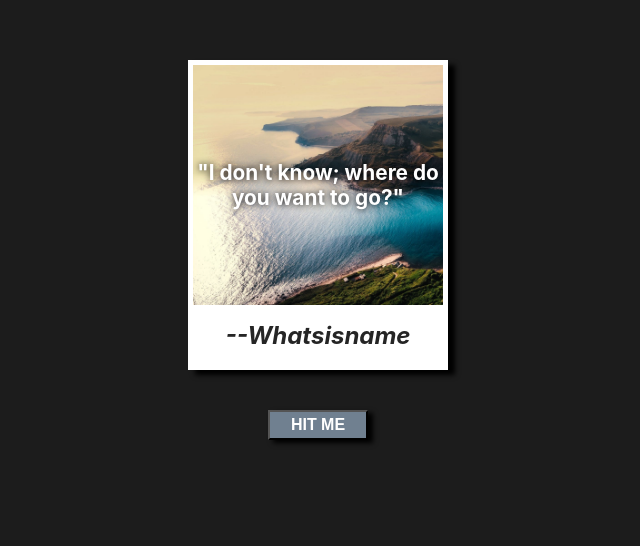
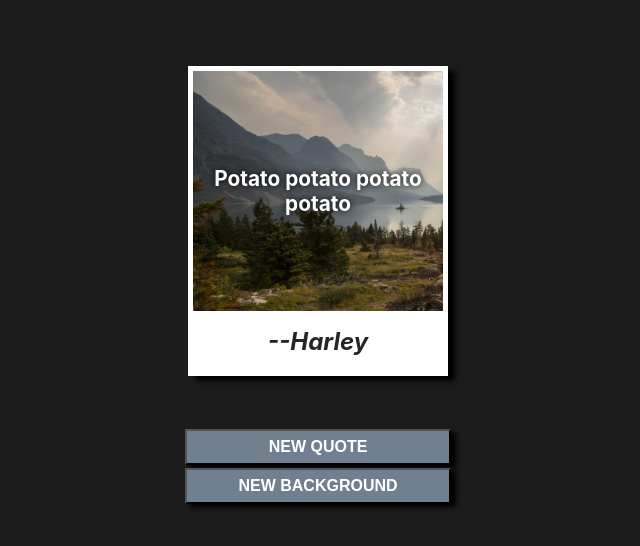
Before and after one commit to theothermelissa/quote-machine, a React (Create React App) app: page / in a window 1280 px wide. Shown: the part 130-676 px from the top of the page, without its empty margins (322-962 px from the left). Built offline with nearby package versions, Linux system fonts and the light colour scheme.

Commit message:
Change quote with state

```diff
--- a/package.json
+++ b/package.json
@@ -3,6 +3,9 @@
   "version": "0.1.0",
   "private": true,
   "dependencies": {
+    "@fortawesome/fontawesome-svg-core": "^1.2.17",
+    "@fortawesome/free-brands-svg-icons": "^5.8.1",
+    "@fortawesome/react-fontawesome": "^0.1.4",
     "react": "^16.8.6",
     "react-dom": "^16.8.6",
     "react-scripts": "2.1.8",
--- a/src/components/BodyContent.js
+++ b/src/components/BodyContent.js
@@ -2,8 +2,10 @@ import React, { Component } from 'react';
 import styled from 'styled-components';
 import { black, charcoal, darkgray, gray, lightgray } from './Colors';
 import beachBackground from '../images/beachBackground.jpeg';
-import NewQuoteButton from './NewQuoteButton';
-
+import archBackground from '../images/archBackground.jpg';
+import mountainLakeBackground from '../images/mountainLakeBackground.jpg';
+import NewButton from './NewButton';
+import { FontAwesomeIcon } from '@fortawesome/react-fonawesome';
 
 const BodyContainer = styled.div`
   display: flex;
@@ -22,10 +24,41 @@ const Polaroid = styled.div`
   width: 250px;
   height: 292;
   padding: 5px 5px 5px 5px;
-  margin: 0px;
+  margin: 0px 0px 50px 0px;
   background-color: white;
   box-shadow: 7px 5px 5px;
   `;
+
+const backgrounds = [
+  {
+    image: beachBackground,
+    alt: "Beach"},
+  {
+    image: archBackground,
+    alt: "Arch"
+  },
+  {
+    image: mountainLakeBackground,
+    alt: "Mountain Lake"
+  },
+];
+
+// const icons = [
+//   {
+//     twitter:
+//   }
+// ]
+
+const quotes = [
+  {
+    statement: "I want it all, and I want it now.",
+    speaker: "--Everyone"
+  },
+  {
+    statement: "Potato potato potato potato",
+    speaker: "--Harley"
+  }
+];
 
 const QuoteBox = styled.div`
   display: flex;
@@ -41,16 +74,6 @@ const QuoteBox = styled.div`
   overflow: hidden;
   `;
 
-  const BackgroundImage = styled.img`
-    position: absolute;
-    left: 0;
-    top: 0;
-    margin: 0px;
-    padding: 0px;
-    width: auto;
-    height: inherit;
-  `;
-
 const Quote = styled.p`
   position: absolute;
   color: white;
@@ -58,6 +81,16 @@ const Quote = styled.p`
   font-weight: bold;
   font-size: 1.3em;
   text-shadow: 0px 0px 7px black;
+  `;
+
+const BackgroundImage = styled.img`
+  position: absolute;
+  left: 0;
+  top: 0;
+  margin: 0px;
+  padding: 0px;
+  width: auto;
+  height: inherit;
 `;
 
 const CitationBox = styled.div`
@@ -67,39 +100,61 @@ const CitationBox = styled.div`
   height: 60px;
   margin: 0px;
   padding: 0px;
-`;
+  `;
 
 const Citation = styled.h2`
   font-style: italic;
   color: ${darkgray};
+  `;
+
+const ShareBox = styled.div`
+  display: flex;
+  flex-flow: row wrap;
+  height: 30px;
+  align-items: flex-start;
 `;
 
-
+const ShareIcon = styled.img`
+  margin: 0px;
+  padding: 0px;
+  height: inherit;
+  width: auto;
+`;
 
 class BodyContent extends Component {
   constructor(props) {
     super(props);
     this.state = {
       quote: 1,
-      speaker: 1,
-      background: 1
+      background: 2
     };
   }
 
   render() {
+    const randomBackground = () => Math.floor(Math.random() * backgrounds.length);
+    const randomQuote = () => Math.floor(Math.random() * quotes.length);
+    console.log("RandomBackground: ", randomBackground());
+    const setBackground = () => this.setState({background: randomBackground()});
+    const setQuote = () => this.setState({quote: randomQuote()});
     return (
       <BodyContainer>
-        {/* <img src={beachBackground} alt='Beach' /> */}
+        <ShareBox>
+          <ShareIcon />
+        </ShareBox>
         <Polaroid>
           <QuoteBox>
-            <BackgroundImage src={beachBackground} alt="Beach" />
-            <Quote>"I don't know; where do you want to go?"</Quote>
+            <BackgroundImage
+              {...this.state}
+              src={backgrounds[this.state.background].image}
+              alt={backgrounds[this.state.background].alt} />
+            <Quote>{quotes[this.state.quote].statement}</Quote>
           </QuoteBox>
           <CitationBox>
-            <Citation>--Whatsisname</Citation>
+            <Citation>{quotes[this.state.quote].speaker}</Citation>
           </CitationBox>
         </Polaroid>
-        <NewQuoteButton />
+        <NewButton onClick={setQuote} >New Quote</NewButton>
+        <NewButton onClick={setBackground} >New Background</NewButton>
       </BodyContainer>
     )
   }
--- a/src/components/NewQuoteButton.js
+++ /dev/null
@@ -1,23 +0,0 @@
-import React from 'react';
-import styled from 'styled-components';
-
-const Button = styled.button`
-  background-color: slategray;
-  width: 100px;
-  height: 30px;
-  margin: 40px;
-  color: white;
-  border-color: black;
-  text-transform: uppercase;
-  font-weight: bold;
-  font-size: 1em;
-  box-shadow: 5px 3px 5px black;
-`;
-
-const NewQuoteButton = () => {
-  return (
-  <Button>Hit Me</Button>
-  );
-}
-
-export default NewQuoteButton;
```
Also changed, not shown: 1 other file (tests, documents, lock files or other folders).
